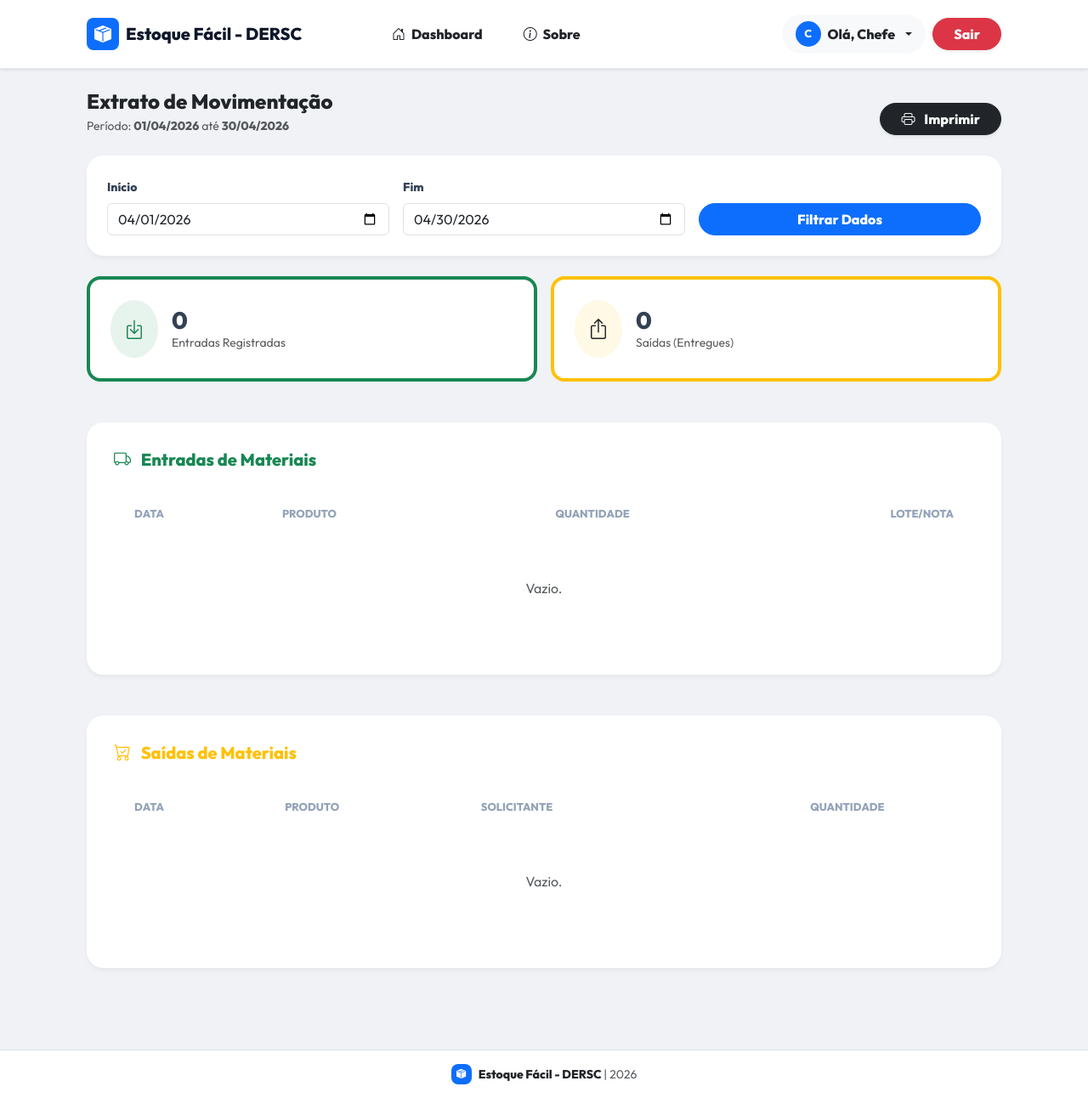
After one commit to frederigi/controle_estoque, a PHP site: page /relatorios.php in a window 1280 px wide. The commit adds this page. Shown: the whole page at 85% size. Run offline with PHP 8.4, Linux system fonts and the light colour scheme; a user stored in the database is signed in; data comes from the database, SQL or seed files in the repository; data that the repository does not hold is empty; a stand-in replaces the project's code that opens the database connection.

Commit message:
Criado a tela de entradas e de relatorios para o almoxarifado

```diff
--- /dev/null
+++ b/relatorios.php
@@ -0,0 +1,245 @@
+<?php
+/**
+ * ARQUIVO: relatorios.php
+ * RESPONSABILIDADE: Painel Consolidado de Extratos para o Gestor.
+ * Exibe Entradas x Saídas (Requisições Atendidas) filtradas por data,
+ * desenhadas para serem Impressas em papel A4 formatado perfeitamente.
+ */
+session_start();
+require_once 'conexao.php';
+
+// Bloqueio de Segurança: Apenas a Chefia Logística acessa relatório
+if (!isset($_SESSION['usuario_id']) || !in_array($_SESSION['nivel_acesso'], ['almoxarife', 'admin'])) {
+    header("Location: dashboard.php");
+    exit;
+}
+
+// =========================================================================
+// LÓGICA DE FILTRAGEM
+// Usamos D-1 (Primeiro dia do Mês) até D-31 (Último dia do mês) como Padrão
+// caso o usuário nao tenha clicado em Filtrar ainda.
+// =========================================================================
+$data_inicio = $_GET['inicio'] ?? date('Y-m-01');
+$data_fim = $_GET['fim'] ?? date('Y-m-t');
+
+try {
+    // === BUSCA 1 : ENTRADAS (Tudo que o caminhão descarregou) ===
+    $stmt_entradas = $pdo->prepare("SELECT e.id, p.nome as produto, e.quantidade, e.lote, e.validade, e.data_entrada
+                                    FROM entradas e
+                                    JOIN produtos p ON e.id_produto = p.id
+                                    WHERE DATE(e.data_entrada) BETWEEN :inicio AND :fim
+                                    ORDER BY e.data_entrada DESC");
+    $stmt_entradas->execute([':inicio' => $data_inicio, ':fim' => $data_fim]);
+    $lista_entradas = $stmt_entradas->fetchAll();
+
+    // === BUSCA 2 : SAÍDAS (Tudo que funcionário pediu E foi DEFERIDO (> 0 fornecidos) ===
+    $stmt_saidas = $pdo->prepare("SELECT ir.id, p.nome as produto, ir.qtd_pedida, ir.qtd_entregue, ir.motivo_parcial, r.data_pedido, u.nome as solicitante
+                                  FROM itens_requisicao ir
+                                  JOIN produtos p ON ir.id_produto = p.id
+                                  JOIN requisicoes r ON ir.id_requisicao = r.id
+                                  JOIN usuarios u ON r.id_usuario = u.id
+                                  WHERE r.status = 'Atendido' AND ir.qtd_entregue > 0 AND DATE(r.data_pedido) BETWEEN :inicio AND :fim
+                                  ORDER BY r.data_pedido DESC");
+    $stmt_saidas->execute([':inicio' => $data_inicio, ':fim' => $data_fim]);
+    $lista_saidas = $stmt_saidas->fetchAll();
+
+} catch(Exception $e) {
+    die("Falha técnica no motor de relatórios: " . $e->getMessage());
+}
+?>
+<!DOCTYPE html>
+<html lang="pt-br">
+<head>
+    <meta charset="UTF-8">
+    <meta name="viewport" content="width=device-width, initial-scale=1.0">
+    <title>Relatórios do Estoque</title>
+    <!-- Template UI Premium -->
+    <link href="https://cdn.jsdelivr.net/npm/bootstrap@5.3.2/dist/css/bootstrap.min.css" rel="stylesheet">
+    <link rel="stylesheet" href="https://cdn.jsdelivr.net/npm/bootstrap-icons@1.11.1/font/bootstrap-icons.css">
+    <style>
+        body { background-color: #f0f2f5; font-family: 'Outfit', 'Inter', sans-serif; color: #334155; }
+
+        .navbar { background: #ffffff !important; border-bottom: 1px solid #e2e8f0; }
+        .navbar-brand { color: #0f172a !important; font-weight: 800; }
+
+        .glass-box {
+            background: #ffffff;
+            border-radius: 20px;
+            box-shadow: 0 4px 6px -1px rgba(0, 0, 0, 0.05);
+            border: none;
+            padding: 2rem;
+        }
+
+        .card-stat {
+            background: #ffffff;
+            border-radius: 16px;
+            padding: 1.5rem;
+            border: 1px solid #e2e8f0;
+            display: flex;
+            align-items: center;
+        }
+
+        /* Tabela */
+        .table-custom { border-collapse: separate; border-spacing: 0 10px; }
+        .table-custom tbody tr { background: white; border-radius: 12px; transition: all 0.2s ease; }
+        .table-custom td { border: none !important; padding: 1rem; vertical-align: middle; }
+        .table-custom thead th { border: none; font-size: 0.8rem; text-transform: uppercase; color: #94a3b8; }
+
+        @media print {
+            .no-print, nav, .btn, .navbar, #navBarMenu { display: none !important; }
+            body { background: white !important; padding: 0 !important; margin: 0 !important; }
+            .glass-box { box-shadow: none !important; border: 1px solid #ddd !important; padding: 1.5rem !important; margin-bottom: 2rem !important; }
+            .container { width: 100% !important; max-width: 100% !important; padding: 0.5in !important; margin: 0 !important; }
+            .table-custom tbody tr { box-shadow: none !important; border-bottom: 1px solid #eee !important; }
+            .page-break { page-break-after: always; display: block; height: 0; }
+            h5.fw-bold { color: #000 !important; font-weight: 800 !important; text-transform: uppercase; border-bottom: 2px solid #000; padding-bottom: 8px; }
+            .text-success, .text-warning { color: #000 !important; }
+        }
+    </style>
+    <link href="https://fonts.googleapis.com/css2?family=Outfit:wght@400;600;800&display=swap" rel="stylesheet">
+</head>
+<body>
+
+<!-- BARRA SUPERIOR (ocultada na Impressora) -->
+<?php include 'header.php'; ?>
+
+<div class="container pb-5" style="max-width: 1100px;">
+
+    <div class="d-flex justify-content-between align-items-end mb-4 no-print">
+        <div>
+            <h4 class="fw-bold text-dark mb-1">Extrato de Movimentação</h4>
+            <p class="text-muted small mb-0">Período: <b><?= date('d/m/Y', strtotime($data_inicio)) ?></b> até <b><?= date('d/m/Y', strtotime($data_fim)) ?></b></p>
+        </div>
+        <button onclick="window.print()" class="btn btn-dark rounded-pill px-4 fw-bold shadow-sm btn-print">
+            <i class="bi bi-printer me-2"></i> Imprimir
+        </button>
+    </div>
+
+    <!-- PAINEL DE FILTROS -->
+    <div class="glass-box p-4 mb-4 no-print">
+        <form method="GET" action="relatorios.php" class="row g-3">
+            <div class="col-md-4">
+                <label class="form-label small fw-bold">Início</label>
+                <input type="date" name="inicio" class="form-control" value="<?= htmlspecialchars($data_inicio) ?>">
+            </div>
+            <div class="col-md-4">
+                <label class="form-label small fw-bold">Fim</label>
+                <input type="date" name="fim" class="form-control" value="<?= htmlspecialchars($data_fim) ?>">
+            </div>
+            <div class="col-md-4 d-flex align-items-end">
+                <button type="submit" class="btn btn-primary w-100 rounded-pill fw-bold">Filtrar Dados</button>
+            </div>
+        </form>
+    </div>
+
+    <!-- RESUMO RÁPIDO -->
+    <div class="row g-3 mb-5 no-print">
+        <div class="col-md-6">
+            <div class="card-stat border-start border-success border-4">
+                <div class="bg-success bg-opacity-10 text-success p-3 rounded-circle me-3">
+                    <i class="bi bi-box-arrow-in-down fs-4"></i>
+                </div>
+                <div>
+                    <h3 class="fw-bold mb-0"><?= count($lista_entradas) ?></h3>
+                    <p class="text-muted small mb-0">Entradas Registradas</p>
+                </div>
+            </div>
+        </div>
+        <div class="col-md-6">
+            <div class="card-stat border-start border-warning border-4">
+                <div class="bg-warning bg-opacity-10 text-dark p-3 rounded-circle me-3">
+                    <i class="bi bi-box-arrow-up fs-4"></i>
+                </div>
+                <div>
+                    <h3 class="fw-bold mb-0"><?= count($lista_saidas) ?></h3>
+                    <p class="text-muted small mb-0">Saídas (Entregues)</p>
+                </div>
+            </div>
+        </div>
+    </div>
+
+    <!-- ========================================================================= -->
+    <!-- CABEÇALHO DE TIMBRADO (Só aparece na folha de papel quando imprimir)  -->
+    <!-- ========================================================================= -->
+    <div class="d-none d-print-block text-center mb-5 mt-4">
+        <h2 class="fw-bold">RELATÓRIO DO CONTROLE DE ESTOQUE</h2>
+        <h5 class="text-muted mt-2"><b>Período:</b> <?= date('d/m/Y', strtotime($data_inicio)) ?> a <?= date('d/m/Y', strtotime($data_fim)) ?></h5>
+        <hr class="mt-4 border-2 border-dark opacity-100">
+    </div>
+
+    <!-- SESSÃO 1: ENTRADAS -->
+<div class="glass-box mb-5">
+        <h5 class="fw-bold text-success mb-4"><i class="bi bi-truck me-2"></i> Entradas de Materiais</h5>
+        <div class="table-responsive">
+            <table class="table table-custom mb-0">
+                <thead>
+                    <tr>
+                        <th class="ps-4">Data</th>
+                        <th>Produto</th>
+                        <th class="text-center">Quantidade</th>
+                        <th class="text-end pe-4">Lote/Nota</th>
+                    </tr>
+                </thead>
+                <tbody>
+                        <?php if (count($lista_entradas) > 0): ?>
+                            <?php foreach ($lista_entradas as $ent): ?>
+                                <tr>
+                                    <td class="ps-4 small text-muted"><?= date('d/m/Y', strtotime($ent['data_entrada'])) ?></td>
+                                    <td><b class="text-dark"><?= htmlspecialchars($ent['produto']) ?></b></td>
+                                    <td class="text-center fw-bold text-success">+<?= $ent['quantidade'] ?></td>
+                                    <td class="text-end pe-4 small text-muted"><?= $ent['lote'] ?: '--' ?></td>
+                                </tr>
+                            <?php endforeach; ?>
+                        <?php else: ?>
+                            <tr><td colspan="4" class="text-center p-5 text-muted">Vazio.</td></tr>
+                        <?php endif; ?>
+                    </tbody>
+                </table>
+            </div>
+        </div>
+
+    <!-- Este break manda a impressora puxar outra folha Sulfite pra a segunda tabela !-->
+    <div class="page-break w-100"></div>
+
+    <!-- SESSÃO 2: SAÍDAS -->
+<div class="glass-box mb-5">
+        <h5 class="fw-bold text-warning mb-4"><i class="bi bi-cart-check me-2"></i> Saídas de Materiais</h5>
+        <div class="table-responsive">
+            <table class="table table-custom mb-0">
+                <thead>
+                    <tr>
+                        <th class="ps-4">Data</th>
+                        <th>Produto</th>
+                        <th>Solicitante</th>
+                        <th class="text-center">Quantidade</th>
+                    </tr>
+                </thead>
+                <tbody>
+                        <?php if (count($lista_saidas) > 0): ?>
+                            <?php foreach ($lista_saidas as $sai): ?>
+                                <tr>
+                                    <td class="ps-4 small text-muted"><?= date('d/m/Y', strtotime($sai['data_pedido'])) ?></td>
+                                    <td><b class="text-dark"><?= htmlspecialchars($sai['produto']) ?></b></td>
+                                    <td class="small text-muted"><?= htmlspecialchars($sai['solicitante']) ?></td>
+                                    <td class="text-center fw-bold text-danger"><?= $sai['qtd_entregue'] ?></td>
+                                </tr>
+                            <?php endforeach; ?>
+                        <?php else: ?>
+                            <tr><td colspan="4" class="text-center p-5 text-muted">Vazio.</td></tr>
+                        <?php endif; ?>
+                    </tbody>
+                </table>
+            </div>
+        </div>
+    </div>
+
+    <!-- Rodapé de Autenticação Impresso -->
+    <div class="d-none d-print-block text-center mt-5 small text-muted border-top pt-3">
+        <i>* Relatório gerado pelo Sistema de Controle de Estoque em <b><?= date('d/m/Y H:i:s') ?></b> pelo usuário: <b><?= htmlspecialchars($_SESSION['usuario_nome']) ?></b>.</i>
+    </div>
+
+</div>
+
+<?php include 'footer.php'; ?>
+</body>
+</html>
```
Also changed, not shown: dashboard.php (+166 -28 lines), entradas.php (added, +283 -0 lines).
